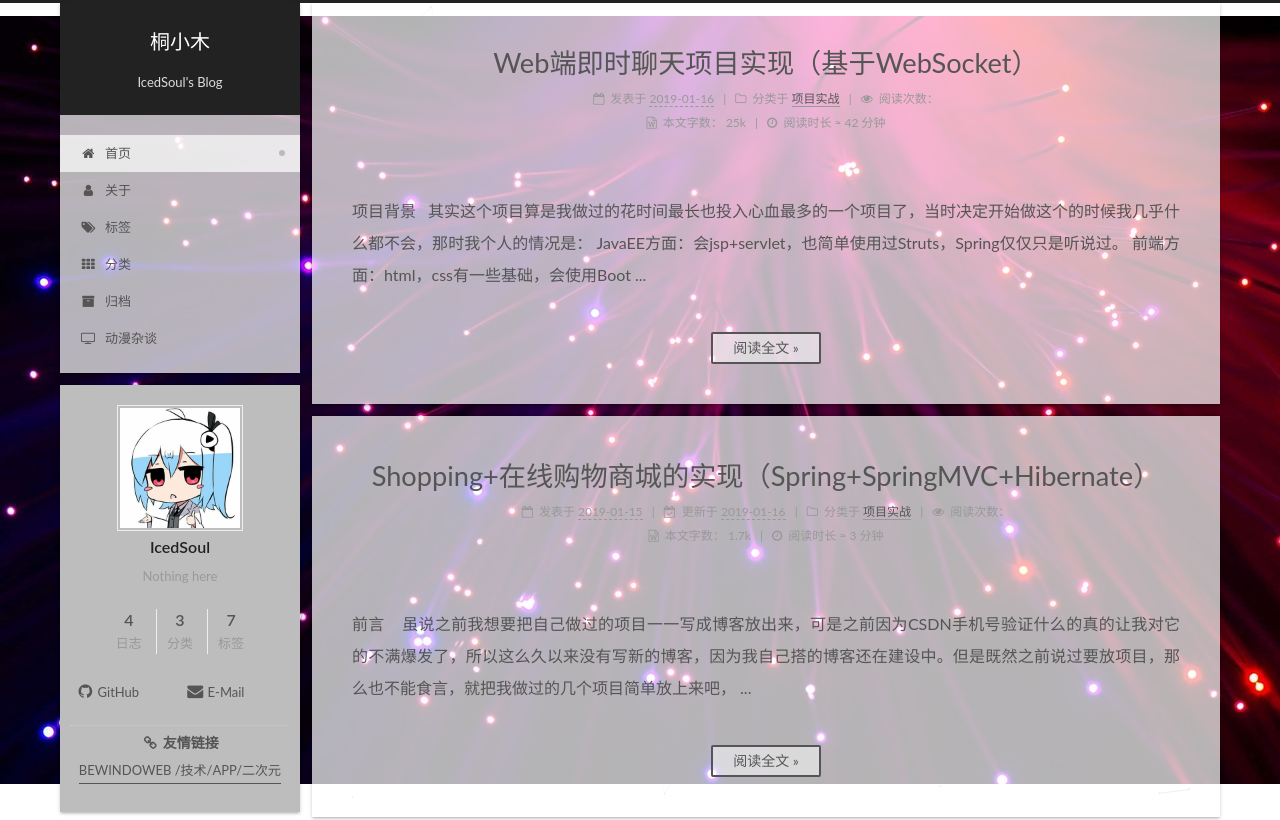
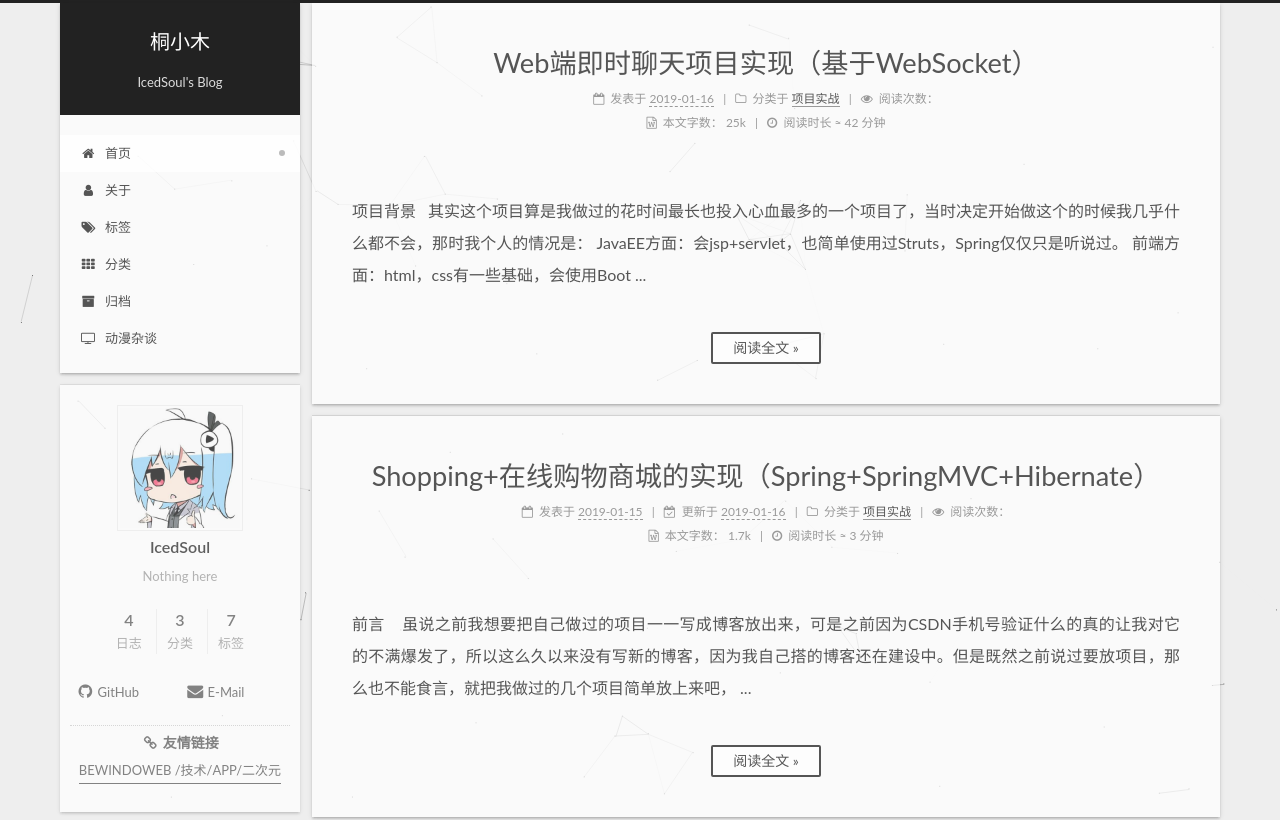
Before and after one commit to kang000feng/blog, a plain HTML site: page index.html in a window 1280 px wide. Shown: the top 820 px of the page. Drawn offline with Linux system fonts and the light colour scheme; no server answers.

Commit message:
Site updated: 2019-01-16 20:23:08

```diff
--- a/css/main.css
+++ b/css/main.css
@@ -1895,7 +1895,7 @@ pre .javascript .function {
   width: 4px;
   height: 4px;
   border-radius: 50%;
-  background: #66ff1d;
+  background: #8a13ff;
 }
 .links-of-blogroll {
   font-size: 13px;
@@ -2638,7 +2638,9 @@ ul.breadcrumb li+li:last-child {
   float: left;
   margin-left: -100%;
   width: 240px;
+  background: #eee;
   box-shadow: none;
+  opacity: 0.7;
 }
 @media (min-width: 768px) and (max-width: 991px) {
   .sidebar {
@@ -2861,7 +2863,7 @@ ul.breadcrumb li+li:last-child {
   box-sizing: border-box;
   width: 240px;
   color: #555;
-  background: rgba(255,255,255,0.7);
+  background: #fff;
   box-shadow: 0 2px 2px 0 rgba(0,0,0,0.12), 0 3px 1px -2px rgba(0,0,0,0.06), 0 1px 5px 0 rgba(0,0,0,0.12), 0 -1px 0.5px 0 rgba(0,0,0,0.09);
   border-radius: initial;
   opacity: 0;
@@ -3181,9 +3183,3 @@ ul.breadcrumb li+li:last-child {
     margin: 8px 0 0;
   }
 }
-body {
-  background: url("/images/bg.jpg");
-  background-repeat: no-repeat;
-  background-attachment: fixed;
-  background-position: 50% 50%;
-}
```
